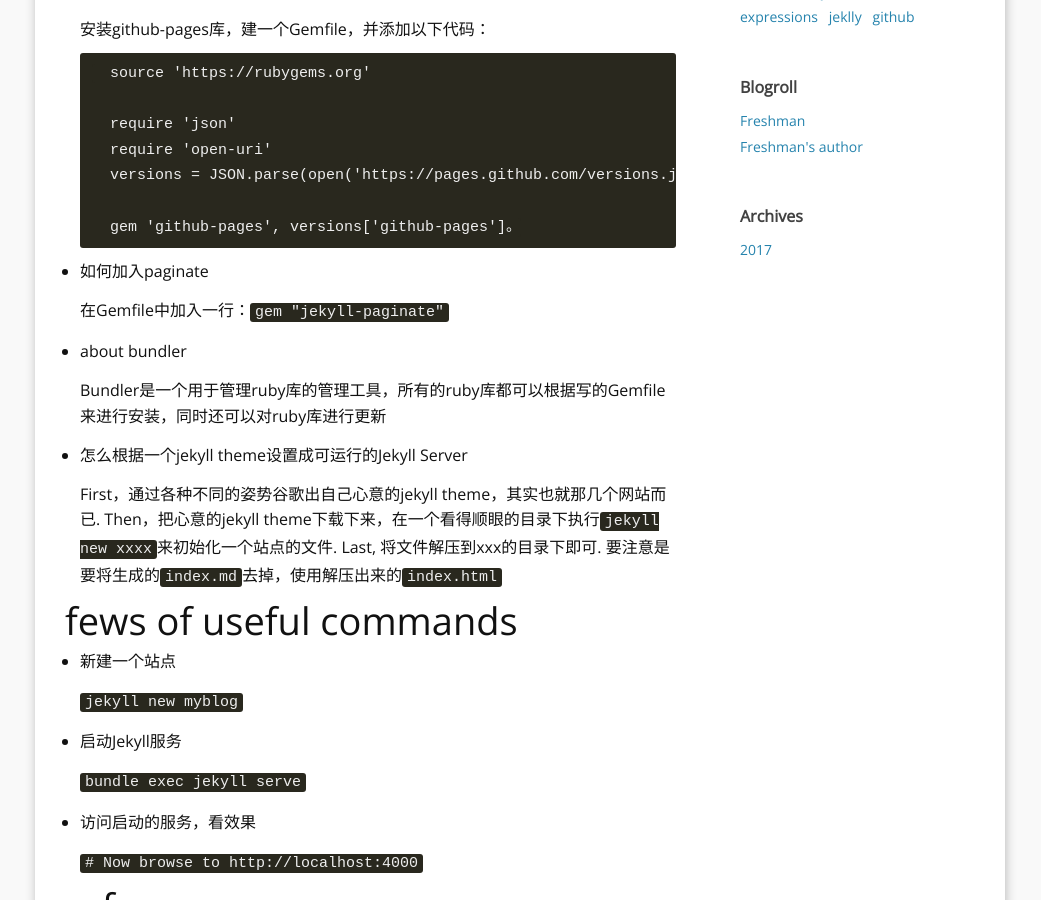
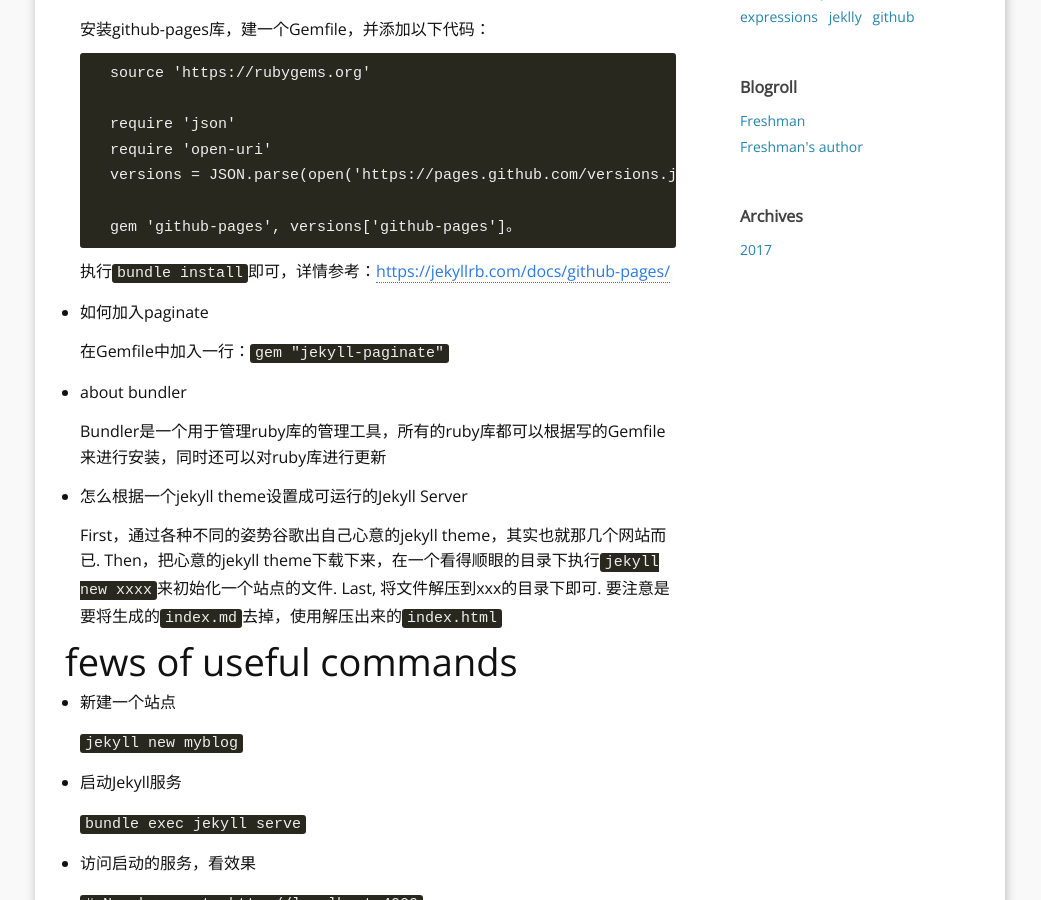
Before and after one commit to RoyWorld/RoyWorld.github.io, a Jekyll site: the page built from _posts/2017-12-03-how-to-build-a-blog-in-github.md, in a window 1280 px wide and 900 px high, scrolled down 1144 px. Shown: the whole window, without its empty margins (120-1161 px from the left). Built offline with Jekyll 4.4.1, drawn with Linux system fonts in a browser that asks for light colours; nearby versions of some CDN libraries; comment, search, counter and statistics services are not loaded.

Commit message:
20171203文章修改

````diff
--- a/_posts/2017-12-03-how-to-build-a-blog-in-github.md
+++ b/_posts/2017-12-03-how-to-build-a-blog-in-github.md
@@ -41,6 +41,7 @@
 
     gem 'github-pages', versions['github-pages']。
     ```
+    执行`bundle install`即可，详情参考：[https://jekyllrb.com/docs/github-pages/][R8]
 - 如何加入paginate
 
     在Gemfile中加入一行：`gem "jekyll-paginate"`
````
Also changed, not shown: other parts of _posts/2017-12-03-how-to-build-a-blog-in-github.md (+1 -0 lines).
